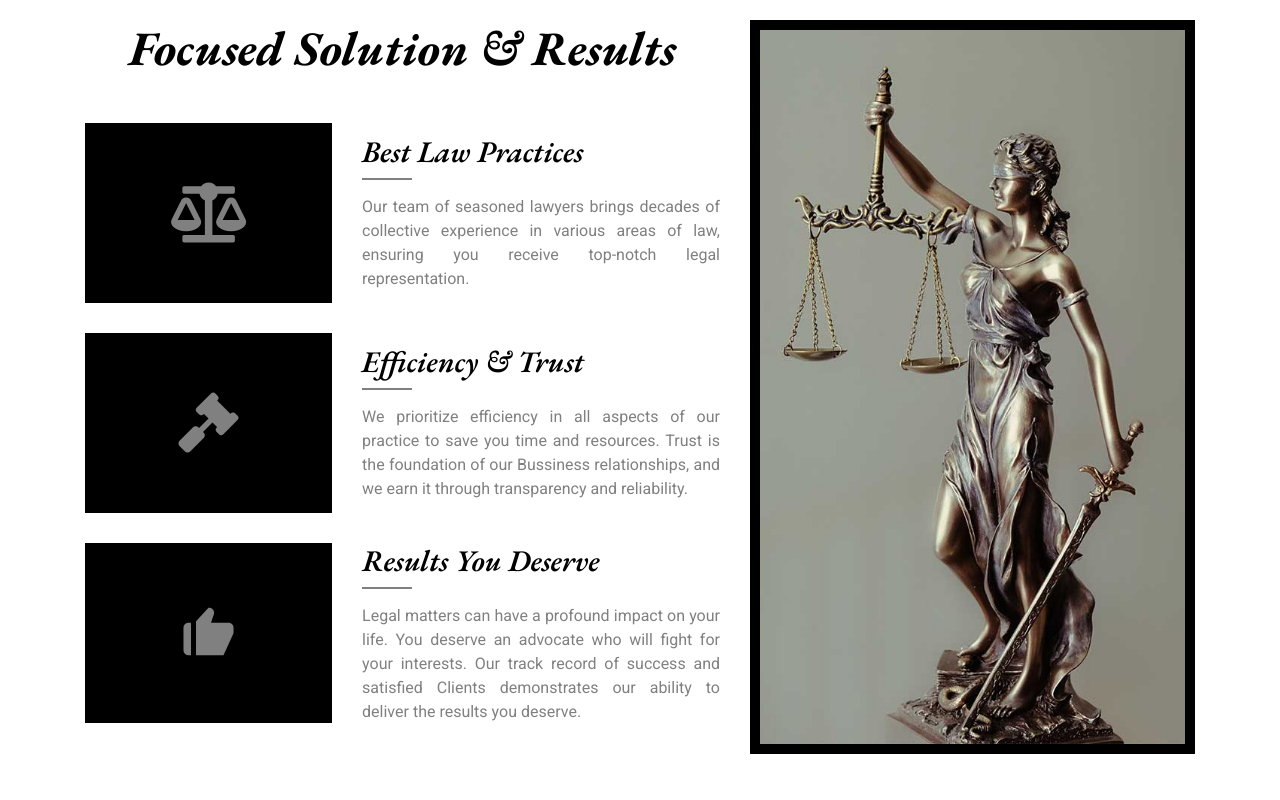
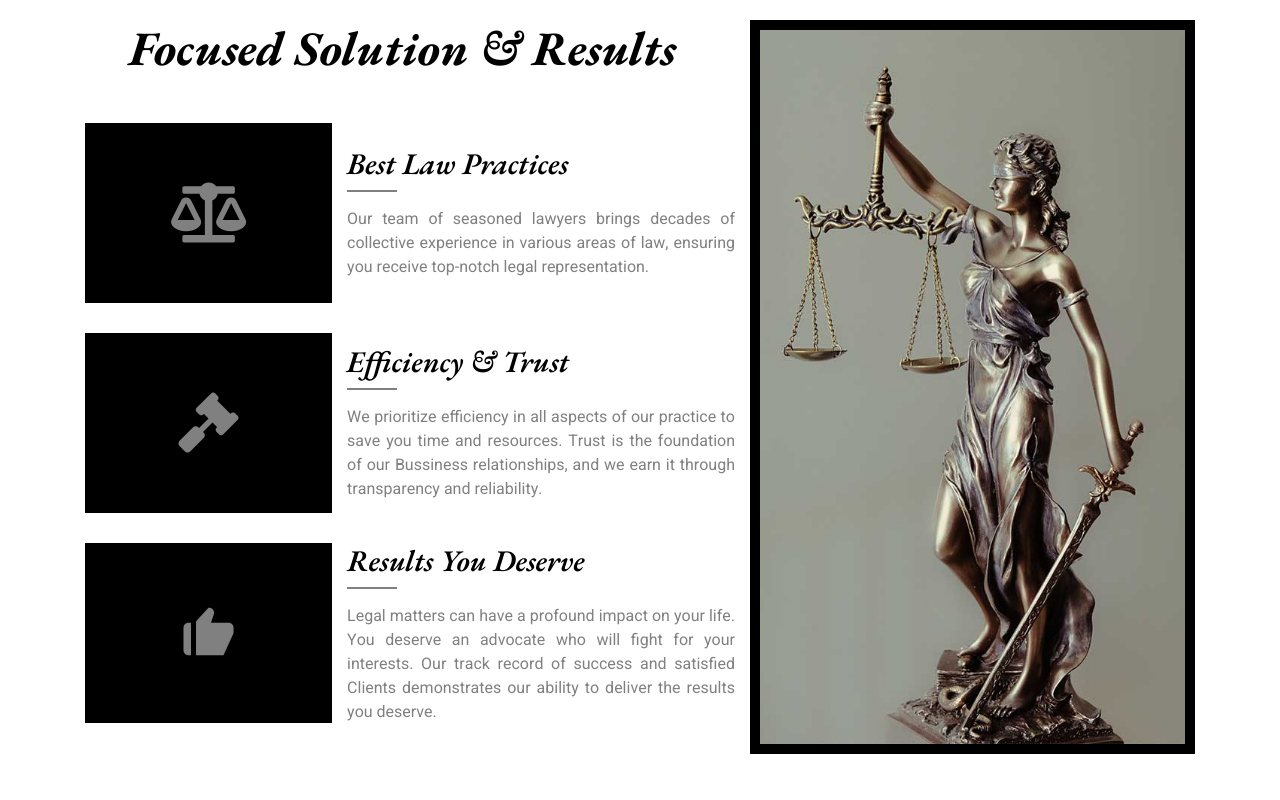
Before and after one commit to Hay-Honourise/sulu, a plain HTML site: page service.html in a window 1280 px wide. Shown: the part 2320-3120 px from the top of the page. Drawn offline with nearby package versions, Linux system fonts and the light colour scheme.

Commit message:
Add files via upload

```diff
--- a/css/style.css
+++ b/css/style.css
@@ -202,6 +202,13 @@ p{
 }
 
 @media (min-width: 992px) {
+    p{
+        text-align: justify;
+        margin: 0;
+        padding: 0;
+        font-kerning: none;
+        /* white-space: nowrap; */
+    }
     .top-bar {
         padding: 0 60px;
 
@@ -633,6 +640,8 @@ p{
 /*******************************/
 /******** Top Feature CSS ******/
 /*******************************/
+
+
 .feature-top {
     position: relative;
     background: var(--bg-color);
@@ -645,6 +654,8 @@ p{
 }
 
 @media (max-width: 575.98px) {
+
+
     .feature-top .col-md-3:nth-child(1n) {
         border-right: none;
     }
@@ -696,6 +707,13 @@ p{
     color: var(--second-bg-color);
     margin: 0;
     font-size: 18px;
+}
+
+.col-7 {
+    justify-content: center;
+    margin: 0;
+    padding: 0;
+    /* background-color: blue; */
 }
 
 
@@ -933,7 +951,7 @@ p{
     color: var(--second-bg-color);
     padding: 0 25px 25px 25px;
     font-size: 18px;
-    text-align: justify;
+    text-align: center;
 }
 
 .service .service-item a.btn {
@@ -1015,7 +1033,9 @@ p{
 .feature .feature-item p {
     margin: 0;
     font-size: 16px;
-}
+
+}
+
 
 .feature .feature-img {
     position: relative;
```
